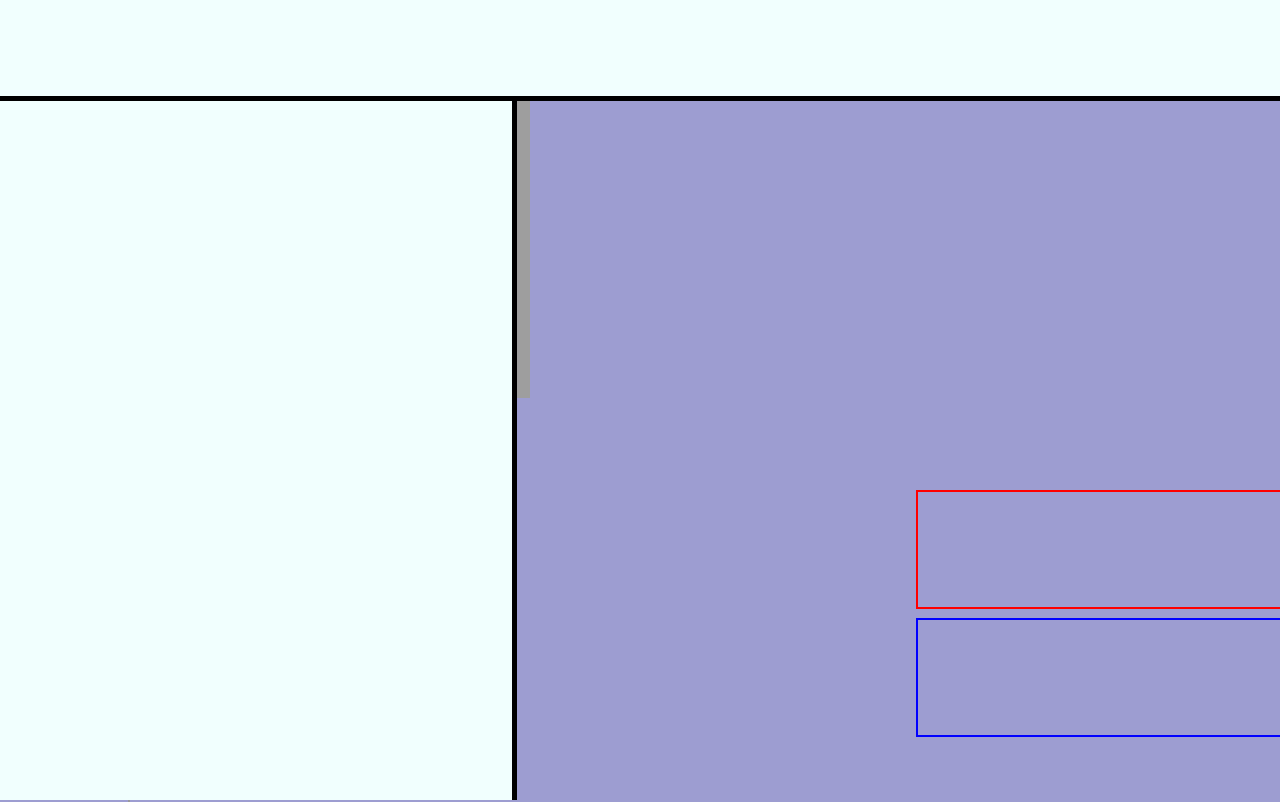
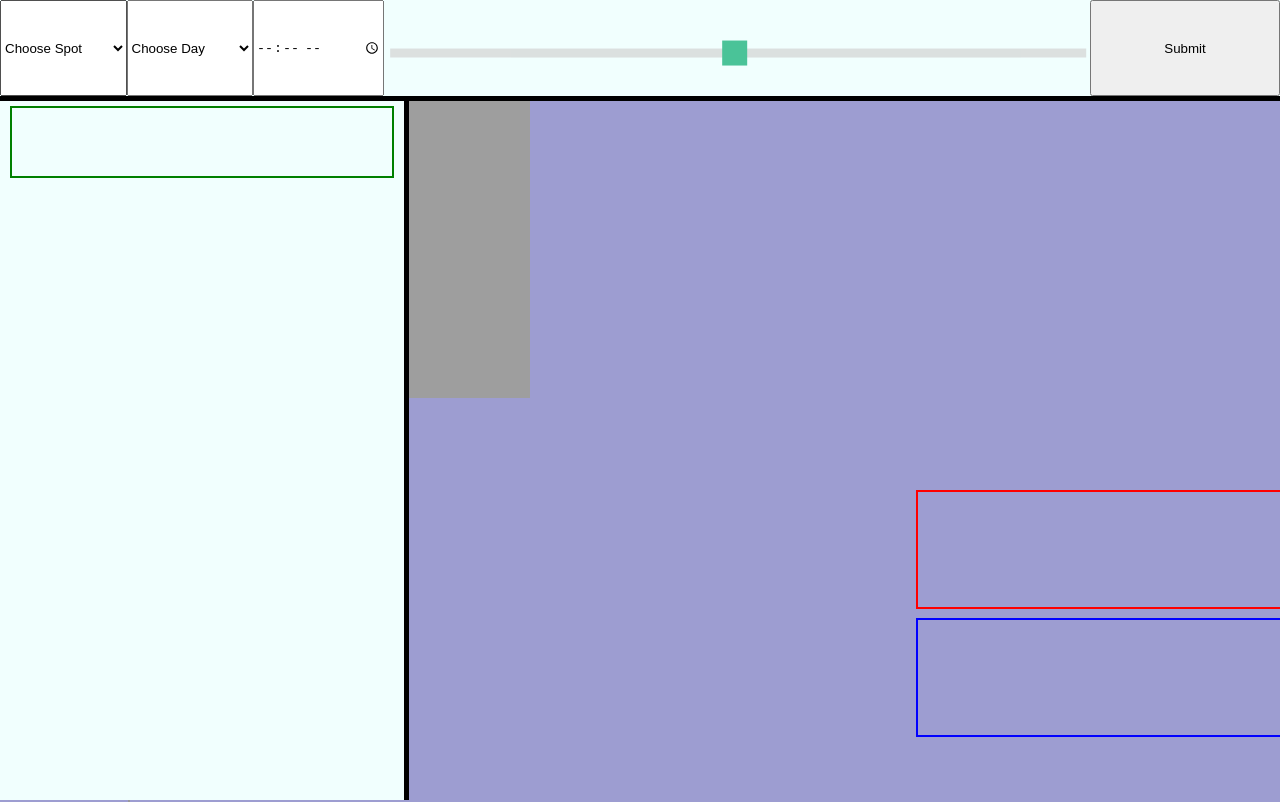
Before and after one commit to Stevuie/CityOS-Website, a plain HTML site: page user_interface.html in a window 1280 px wide. Shown: the top 802 px of the page. Drawn offline with Linux system fonts and the light colour scheme.

Commit message:
style. fixed button layout

```diff
--- a/user_interface.css
+++ b/user_interface.css
@@ -17,6 +17,7 @@ body,
 
 .header-bar {
   position: fixed;
+  display: flex;
   z-index: 10;
   background-color: rgb(241, 255, 254);
   border-bottom: 5px solid black;
@@ -26,12 +27,21 @@ body,
 
 .side-bar {
   position: fixed;
+  display: flex;
+  flex-direction: column;
   z-index: 5;
   background-color: rgb(241, 255, 254);
   border-right: 5px solid black;
   top: 12vh;
   bottom: 0vh;
-  width: 40vw;
+  width: 30%;
+  padding: 10px;
+}
+
+.spot-display {
+  position: relative;
+  height:10%;
+  border: 2px solid green;
 }
 
 .map-frame {
@@ -93,3 +103,59 @@ body,
   height: 115px;
   border: 2px solid red;
 }
+#spot-id {
+  width: 10%;
+}
+
+#day {
+  width: 10%;
+}
+
+#time {
+  width: 10%;
+}
+
+#submit {
+  width: 15%;
+}
+.slide-container {
+  width: 55%;
+  padding: 5px;
+}
+
+.slider {
+  position: relative;
+  top: 50%;
+  left: 49.8%;
+  transform: translate(-50%, -52%);
+  -webkit-appearance: none; /* Override default CSS styles */
+  appearance: none;
+  width: 100%; /* Full-width */
+  height: 10%; /* Specified height */
+  background: #d3d3d3; /* Grey background */
+  outline: none; /* Remove outline */
+  opacity: 0.7; /* Set transparency (for mouse-over effects on hover) */
+  -webkit-transition: 0.2s; /* 0.2 seconds transition on hover */
+  transition: opacity 0.2s;
+}
+
+.slider:hover {
+  opacity: 1; /* Fully shown on mouse-over */
+}
+
+/* The slider handle (use -webkit- (Chrome, Opera, Safari, Edge) and -moz- (Firefox) to override default look) */
+.slider::-webkit-slider-thumb {
+  -webkit-appearance: none; /* Override default look */
+  appearance: none;
+  width: 25px; /* Set a specific slider handle width */
+  height: 25px; /* Slider handle height */
+  background: #04aa6d; /* Green background */
+  cursor: pointer; /* Cursor on hover */
+}
+
+.slider::-moz-range-thumb {
+  width: 25px; /* Set a specific slider handle width */
+  height: 25px; /* Slider handle height */
+  background: #04aa6d; /* Green background */
+  cursor: pointer; /* Cursor on hover */
+}
--- a/user_interface.html
+++ b/user_interface.html
@@ -6,9 +6,54 @@
     <title>user interface</title>
     <link rel="stylesheet" href="user_interface.css" />
   </head>
+
   <body>
-    <div class="header-bar"></div>
-    <div class="side-bar"></div>
+    <div class="header-bar">
+      <select id="spot-id" value="{spot}">
+        <option value="null">Choose Spot</option>
+        <option value="spot_1">Spot 1</option>
+        <option value="spot_2">Spot 2</option>
+        <option value="spot_3">Spot 3</option>
+        <option value="spot_4">Spot 4</option>
+        <option value="spot_5">Spot 5</option>
+        <option value="spot_6">Spot 6</option>
+        <option value="spot_10">Spot 10</option>
+        <option value="spot_12">Spot 12</option>
+        <option value="spot_13">Spot 13</option>
+        <option value="spot_14">Spot 14</option>
+      </select>
+      <select id="day" value="{day}">
+        <option value="null">Choose Day</option>
+        <option value="monday">Monday</option>
+        <option value="tuesday">Tuesday</option>
+        <option value="wednesday">Wednesday</option>
+        <option value="thursday">Thursday</option>
+        <option value="friday">Friday</option>
+        <option value="saturday">Saturday</option>
+        <option value="sunday">Sunday</option>
+      </select>
+      <input
+        type="time"
+        id="time"
+        value="{time}"
+        step="900"
+        aria-label="Enter Time"
+      />
+      <div class="slide-container">
+        <input
+          type="range"
+          min="1"
+          max="100"
+          value="50"
+          class="slider"
+          id="myRange"
+        />
+      </div>
+      <button id="submit" >Submit</button>
+    </div>
+    <div class="side-bar">
+      <div class="spot-display"></div>
+    </div>
     <div class="draggable-region">
       <iframe src="map.html" class="map-frame" draggable="false"></iframe>
     </div>
```
Also changed, not shown: index.html (+12 -9 lines).
